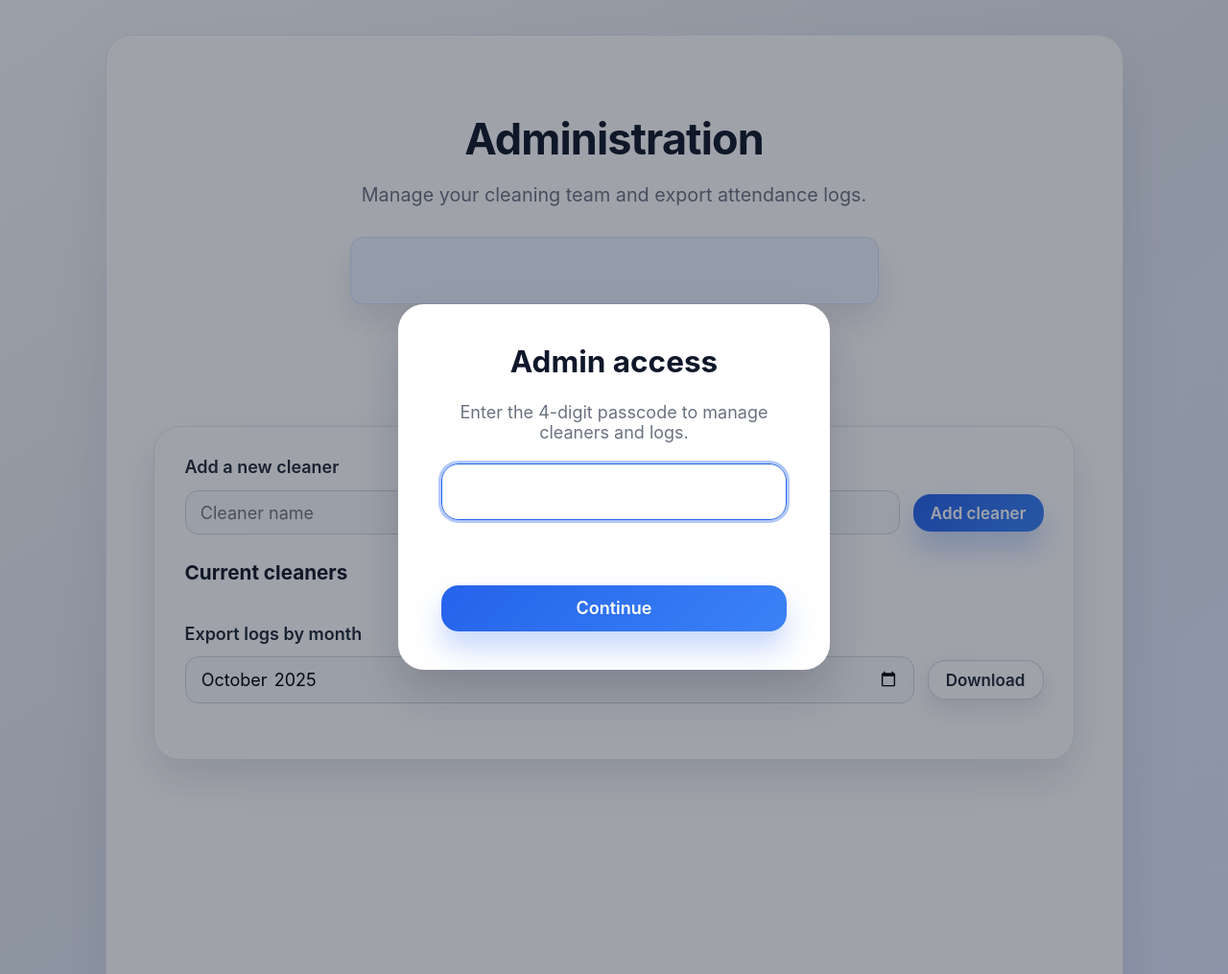
After one commit to seanmartina/aiexam190925, a PHP site: page /admin.html in a window 1280 px wide. The commit adds this page. Shown: the whole page at 96% size. Run offline with PHP 8.4, Linux system fonts and the light colour scheme.

Commit message:
Move admin tools to dedicated page

```diff
--- /dev/null
+++ b/public/admin.html
@@ -0,0 +1,85 @@
+<!DOCTYPE html>
+<html lang="en">
+  <head>
+    <meta charset="UTF-8" />
+    <meta name="viewport" content="width=device-width, initial-scale=1.0" />
+    <title>Foyle College Clock-IN-OUT – Admin</title>
+    <link rel="stylesheet" href="styles.css" />
+    <link rel="preconnect" href="https://fonts.googleapis.com" />
+    <link rel="preconnect" href="https://fonts.gstatic.com" crossorigin />
+    <link
+      href="https://fonts.googleapis.com/css2?family=Nunito:wght@400;600;700&display=swap"
+      rel="stylesheet"
+    />
+  </head>
+  <body>
+    <div
+      id="loginOverlay"
+      class="login-overlay hidden"
+      role="dialog"
+      aria-modal="true"
+      aria-labelledby="loginTitle"
+      aria-describedby="loginDescription"
+    >
+      <form id="loginForm" class="login-card">
+        <h2 id="loginTitle">Admin access</h2>
+        <p id="loginDescription">Enter the 4-digit passcode to manage cleaners and logs.</p>
+          <input
+            id="loginPasscode"
+            type="password"
+            inputmode="numeric"
+            autocomplete="one-time-code"
+            pattern="[0-9]{4}"
+            maxlength="4"
+            required
+            aria-label="4 digit passcode"
+          />
+        <p id="loginError" class="login-error" role="alert"></p>
+        <button type="submit" class="primary">Continue</button>
+      </form>
+    </div>
+    <main class="app admin-app">
+      <header>
+        <h1>Administration</h1>
+        <p>Manage your cleaning team and export attendance logs.</p>
+        <div class="status-banner" id="adminStatus" role="status" aria-live="polite"></div>
+        <div class="actions">
+          <a href="manager.html" class="secondary link-button">Back to overview</a>
+          <a href="index.html" class="secondary link-button">Back to clock-in</a>
+        </div>
+      </header>
+
+      <section class="manager-panel admin-panel" aria-label="Cleaner management">
+        <form id="addCleanerForm" class="admin-form" novalidate>
+          <label for="addCleanerName" class="admin-label">Add a new cleaner</label>
+          <div class="admin-input-group">
+            <input
+              id="addCleanerName"
+              type="text"
+              name="cleanerName"
+              placeholder="Cleaner name"
+              autocomplete="off"
+              required
+            />
+            <button type="submit" class="primary compact">Add cleaner</button>
+          </div>
+        </form>
+
+        <div class="admin-section" aria-live="polite">
+          <h3>Current cleaners</h3>
+          <ul id="adminCleanerList" class="admin-list"></ul>
+        </div>
+
+        <form id="exportLogsForm" class="admin-form export-form">
+          <label for="exportMonth" class="admin-label">Export logs by month</label>
+          <div class="admin-input-group">
+            <input id="exportMonth" type="month" name="exportMonth" required />
+            <button type="submit" class="secondary compact">Download</button>
+          </div>
+        </form>
+      </section>
+    </main>
+
+    <script src="admin.js" type="module"></script>
+  </body>
+</html>
--- /dev/null
+++ b/public/admin.js
@@ -0,0 +1,225 @@
+import { requirePasscode } from './auth.js';
+
+const adminStatus = document.getElementById('adminStatus');
+const adminCleanerList = document.getElementById('adminCleanerList');
+const addCleanerForm = document.getElementById('addCleanerForm');
+const addCleanerNameInput = document.getElementById('addCleanerName');
+const exportLogsForm = document.getElementById('exportLogsForm');
+const exportMonthInput = document.getElementById('exportMonth');
+
+let cleaners = [];
+
+function showStatus(message, type = 'info') {
+  if (!adminStatus) {
+    return;
+  }
+
+  adminStatus.textContent = message;
+  adminStatus.className = `status-banner ${type}`;
+
+  if (message && type !== 'info') {
+    setTimeout(() => {
+      adminStatus.textContent = '';
+      adminStatus.className = 'status-banner';
+    }, 5000);
+  }
+}
+
+async function fetchJson(endpoint) {
+  const requestUrl = new URL(endpoint, window.location.origin);
+  requestUrl.searchParams.set('_', Date.now().toString());
+
+  const response = await fetch(requestUrl, {
+    headers: {
+      Accept: 'application/json',
+      'Cache-Control': 'no-cache',
+      Pragma: 'no-cache',
+    },
+    cache: 'no-store',
+  });
+
+  if (!response.ok) {
+    throw new Error(`Unable to fetch ${endpoint}`);
+  }
+
+  return response.json();
+}
+
+function renderAdminCleanerList() {
+  if (!adminCleanerList) {
+    return;
+  }
+
+  adminCleanerList.innerHTML = '';
+
+  if (!cleaners.length) {
+    const empty = document.createElement('li');
+    empty.className = 'admin-empty';
+    empty.textContent = 'No cleaners available yet.';
+    adminCleanerList.appendChild(empty);
+    return;
+  }
+
+  const sorted = cleaners.slice().sort((a, b) => a.name.localeCompare(b.name));
+
+  sorted.forEach((cleaner) => {
+    const row = document.createElement('li');
+    row.className = 'admin-item';
+
+    const name = document.createElement('span');
+    name.className = 'admin-name';
+    name.textContent = cleaner.name;
+
+    const removeButton = document.createElement('button');
+    removeButton.type = 'button';
+    removeButton.className = 'danger compact';
+    removeButton.textContent = 'Remove';
+    removeButton.addEventListener('click', () => deleteCleaner(cleaner.id));
+
+    row.appendChild(name);
+    row.appendChild(removeButton);
+    adminCleanerList.appendChild(row);
+  });
+}
+
+async function loadCleaners({ suppressStatus = false } = {}) {
+  try {
+    const data = await fetchJson('api/cleaners.php');
+    cleaners = data;
+    renderAdminCleanerList();
+    if (!suppressStatus) {
+      const now = new Date();
+      const timeString = now.toLocaleTimeString(undefined, {
+        hour: 'numeric',
+        minute: '2-digit',
+        second: '2-digit',
+      });
+      showStatus(`Cleaner list updated at ${timeString}.`, 'info');
+    }
+  } catch (error) {
+    console.error(error);
+    showStatus('Unable to load cleaners. Try again later.', 'error');
+  }
+}
+
+if (addCleanerForm) {
+  addCleanerForm.addEventListener('submit', async (event) => {
+    event.preventDefault();
+    const name = addCleanerNameInput ? addCleanerNameInput.value.trim() : '';
+    if (!name) {
+      showStatus('Enter a name to add a cleaner.', 'error');
+      return;
+    }
+
+    try {
+      const response = await fetch('api/cleaners.php', {
+        method: 'POST',
+        headers: {
+          'Content-Type': 'application/json',
+        },
+        body: JSON.stringify({ name }),
+      });
+
+      if (!response.ok) {
+        const errorBody = await response.json().catch(() => ({}));
+        throw new Error(errorBody.message || 'Unable to add cleaner.');
+      }
+
+      if (addCleanerNameInput) {
+        addCleanerNameInput.value = '';
+      }
+
+      await loadCleaners({ suppressStatus: true });
+      showStatus(`Added ${name}.`, 'success');
+    } catch (error) {
+      console.error(error);
+      showStatus(error.message || 'Unable to add cleaner.', 'error');
+    }
+  });
+}
+
+async function deleteCleaner(cleanerId) {
+  if (!cleanerId) {
+    return;
+  }
+
+  try {
+    const response = await fetch(`api/cleaners.php?id=${encodeURIComponent(cleanerId)}`, {
+      method: 'DELETE',
+      headers: {
+        'Content-Type': 'application/json',
+      },
+    });
+
+    if (!response.ok) {
+      const errorBody = await response.json().catch(() => ({}));
+      throw new Error(errorBody.message || 'Unable to remove cleaner.');
+    }
+
+    await loadCleaners({ suppressStatus: true });
+    showStatus('Cleaner removed.', 'success');
+  } catch (error) {
+    console.error(error);
+    showStatus(error.message || 'Unable to remove cleaner.', 'error');
+  }
+}
+
+async function exportLogs(monthValue) {
+  const requestUrl = new URL('api/logs.php', window.location.origin);
+  requestUrl.searchParams.set('month', monthValue);
+
+  const response = await fetch(requestUrl, {
+    headers: {
+      Accept: 'application/json',
+      'Cache-Control': 'no-cache',
+      Pragma: 'no-cache',
+    },
+    cache: 'no-store',
+  });
+
+  if (!response.ok) {
+    const errorBody = await response.json().catch(() => ({}));
+    throw new Error(errorBody.message || 'Unable to export logs.');
+  }
+
+  const blob = await response.blob();
+  const downloadUrl = window.URL.createObjectURL(blob);
+  const anchor = document.createElement('a');
+  anchor.href = downloadUrl;
+  anchor.download = `logs-${monthValue}.json`;
+  document.body.appendChild(anchor);
+  anchor.click();
+  document.body.removeChild(anchor);
+  window.URL.revokeObjectURL(downloadUrl);
+}
+
+if (exportLogsForm) {
+  exportLogsForm.addEventListener('submit', async (event) => {
+    event.preventDefault();
+    const monthValue = exportMonthInput ? exportMonthInput.value : '';
+    if (!monthValue) {
+      showStatus('Select a month to export logs.', 'error');
+      return;
+    }
+
+    try {
+      await exportLogs(monthValue);
+      showStatus(`Exported logs for ${monthValue}.`, 'success');
+    } catch (error) {
+      console.error(error);
+      showStatus(error.message || 'Unable to export logs.', 'error');
+    }
+  });
+}
+
+if (exportMonthInput) {
+  const now = new Date();
+  const month = String(now.getMonth() + 1).padStart(2, '0');
+  exportMonthInput.value = `${now.getFullYear()}-${month}`;
+}
+
+requirePasscode({
+  onAuthenticated: () => {
+    loadCleaners();
+  },
+});
--- a/public/api/clock.php
+++ b/public/api/clock.php
@@ -32,7 +32,7 @@ if ($cleaner === null) {
     respondError('Cleaner not found.', 404);
 }
 
-$logs = readJson(LOGS_FILE);
+$logs = pruneOldLogs(readJson(LOGS_FILE));
 $state = getCleanerState($cleanerId, $logs);
 
 $nextAction = $action !== '' ? $action : ($state['status'] === 'clocked-in' ? 'clock-out' : 'clock-in');
@@ -42,6 +42,7 @@ if (!in_array($nextAction, ['clock-in', 'clock-out'], true)) {
 
 $entry = buildLogEntry($cleanerId, (string) $cleaner['name'], $nextAction);
 $logs[] = $entry;
+$logs = pruneOldLogs($logs);
 writeJson(LOGS_FILE, $logs);
 
 $response = array_merge($entry, [
--- a/public/app.js
+++ b/public/app.js
@@ -71,9 +71,9 @@ function renderCleaners() {
           <div class="details">
             <span class="name">${cleaner.name}</span>
             <span class="since">${sinceText}</span>
+            <span class="status-label">${statusLabel}</span>
           </div>
         </div>
-        <span class="status-label">${statusLabel}</span>
       </div>
     `;
     button.addEventListener('click', () => toggleClock(cleaner.id));
--- a/public/manager.html
+++ b/public/manager.html
@@ -44,6 +44,7 @@
         <p>See who is currently clocked in and the time of their last action.</p>
         <div class="status-banner" id="managerStatus" role="status" aria-live="polite"></div>
         <div class="actions">
+          <a href="admin.html" class="secondary link-button">Admin tools</a>
           <a href="index.html" class="secondary link-button">Back to clock-in</a>
           <button id="managerRefresh" class="secondary">Refresh</button>
         </div>
--- a/public/styles.css
+++ b/public/styles.css
@@ -255,13 +255,20 @@ button.cleaner-card.clocked-out,
   border: 1px solid rgba(239, 68, 68, 0.25);
 }
 
+.status-banner.warning {
+  background: rgba(234, 179, 8, 0.16);
+  color: #b45309;
+  border: 1px solid rgba(234, 179, 8, 0.3);
+}
+
 .status-banner.info {
   background: rgba(59, 130, 246, 0.1);
   color: #1d4ed8;
   border: 1px solid rgba(59, 130, 246, 0.25);
 }
 
-.manager-app {
+.manager-app,
+.admin-app {
   max-width: 1024px;
 }
 
@@ -282,6 +289,107 @@ button.cleaner-card.clocked-out,
 
 .panel-header h2 {
   margin: 0;
+}
+
+.admin-panel {
+  margin-bottom: 2rem;
+}
+
+.admin-form {
+  display: flex;
+  flex-direction: column;
+  gap: 0.75rem;
+  margin-bottom: 1.5rem;
+}
+
+.admin-label {
+  font-weight: 600;
+  color: #1f2937;
+}
+
+.admin-input-group {
+  display: flex;
+  gap: 0.75rem;
+  flex-wrap: wrap;
+  align-items: center;
+}
+
+.admin-form input {
+  flex: 1 1 220px;
+  padding: 0.65rem 0.85rem;
+  border-radius: var(--radius-sm);
+  border: 1px solid #d1d5db;
+  font: inherit;
+  background: #f8fafc;
+}
+
+.admin-form input:focus {
+  outline: 3px solid rgba(37, 99, 235, 0.3);
+  border-color: var(--primary);
+  background: #ffffff;
+}
+
+.admin-section {
+  display: flex;
+  flex-direction: column;
+  gap: 0.75rem;
+  margin-bottom: 1.5rem;
+}
+
+.admin-section h3 {
+  margin: 0;
+  font-size: 1.15rem;
+}
+
+.admin-list {
+  list-style: none;
+  padding: 0;
+  margin: 0;
+  display: flex;
+  flex-direction: column;
+  gap: 0.75rem;
+}
+
+.admin-item {
+  display: flex;
+  justify-content: space-between;
+  align-items: center;
+  gap: 1rem;
+  padding: 0.85rem 1rem;
+  border-radius: var(--radius-sm);
+  border: 1px solid rgba(148, 163, 184, 0.35);
+  background: var(--surface-soft);
+}
+
+.admin-name {
+  font-weight: 600;
+  color: #1f2937;
+}
+
+.admin-empty {
+  font-style: italic;
+  color: var(--muted-text);
+}
+
+button.compact {
+  padding: 0.5rem 1rem;
+  font-size: 0.95rem;
+}
+
+.danger {
+  background: rgba(239, 68, 68, 0.08);
+  color: #b91c1c;
+  border: 1px solid rgba(239, 68, 68, 0.25);
+  font-weight: 600;
+}
+
+.danger:hover {
+  background: rgba(239, 68, 68, 0.14);
+}
+
+.danger:focus {
+  outline: 3px solid rgba(239, 68, 68, 0.25);
+  outline-offset: 2px;
 }
 
 .auto-refresh {
@@ -306,9 +414,9 @@ button.cleaner-card.clocked-out,
 
 .card-header {
   display: flex;
-  align-items: center;
-  justify-content: space-between;
-  gap: 1rem;
+  flex-direction: column;
+  align-items: flex-start;
+  gap: 0.75rem;
 }
 
 .person {
@@ -335,6 +443,7 @@ button.cleaner-card.clocked-out,
   display: flex;
   flex-direction: column;
   min-width: 0;
+  gap: 0.25rem;
 }
 
 .details .name {
@@ -353,7 +462,11 @@ button.cleaner-card.clocked-out,
 .status-label {
   font-weight: 600;
   color: #1f2937;
-  white-space: nowrap;
+  white-space: normal;
+}
+
+.details .status-label {
+  font-size: 0.95rem;
 }
 
 .card-body {
```
Also changed, not shown: public/api/bootstrap.php (+52 -0 lines), public/api/cleaners.php (+88 -1 lines), public/api/logs.php (+43 -1 lines), public/manager.js (+103 -4 lines).
